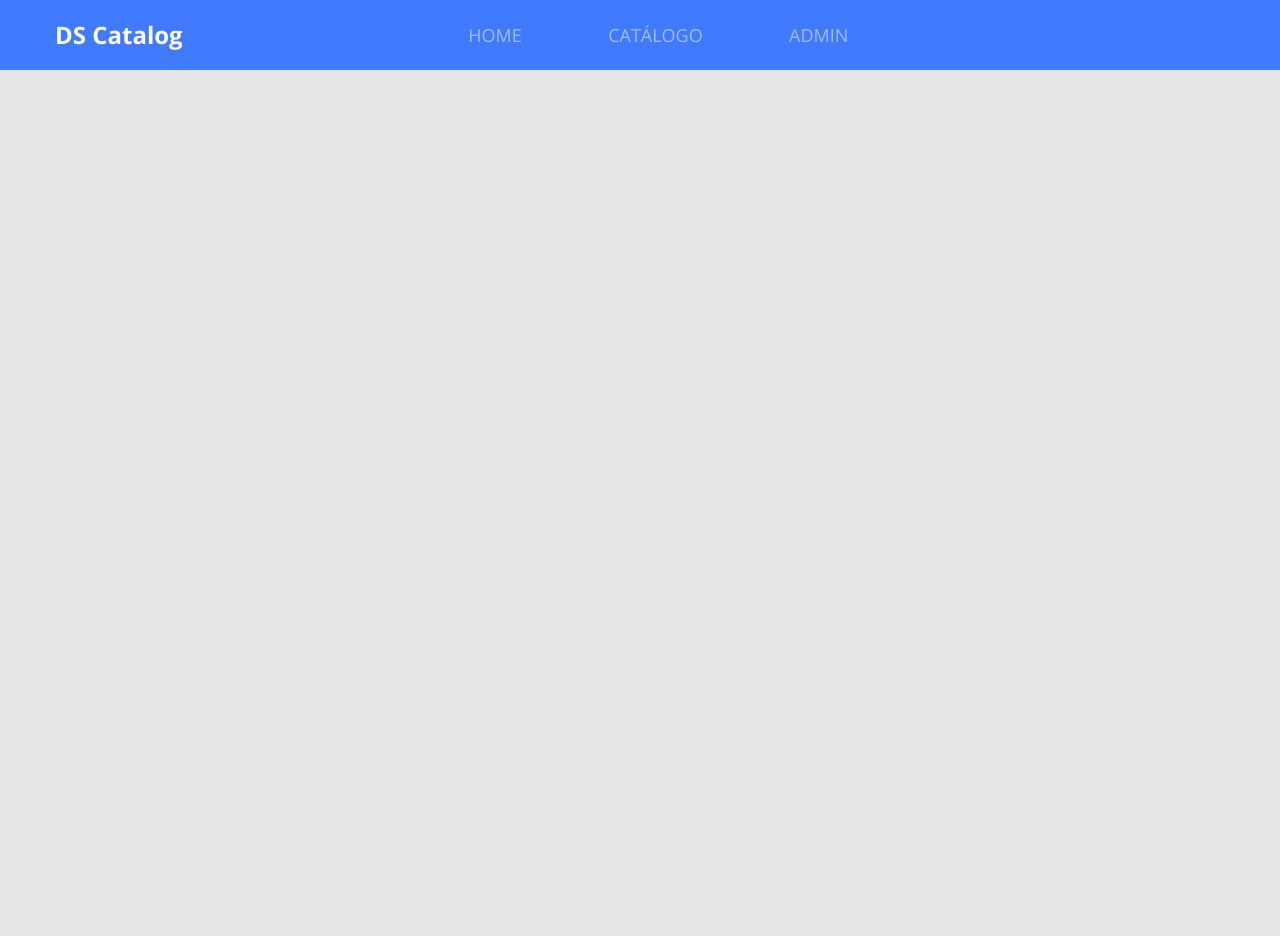
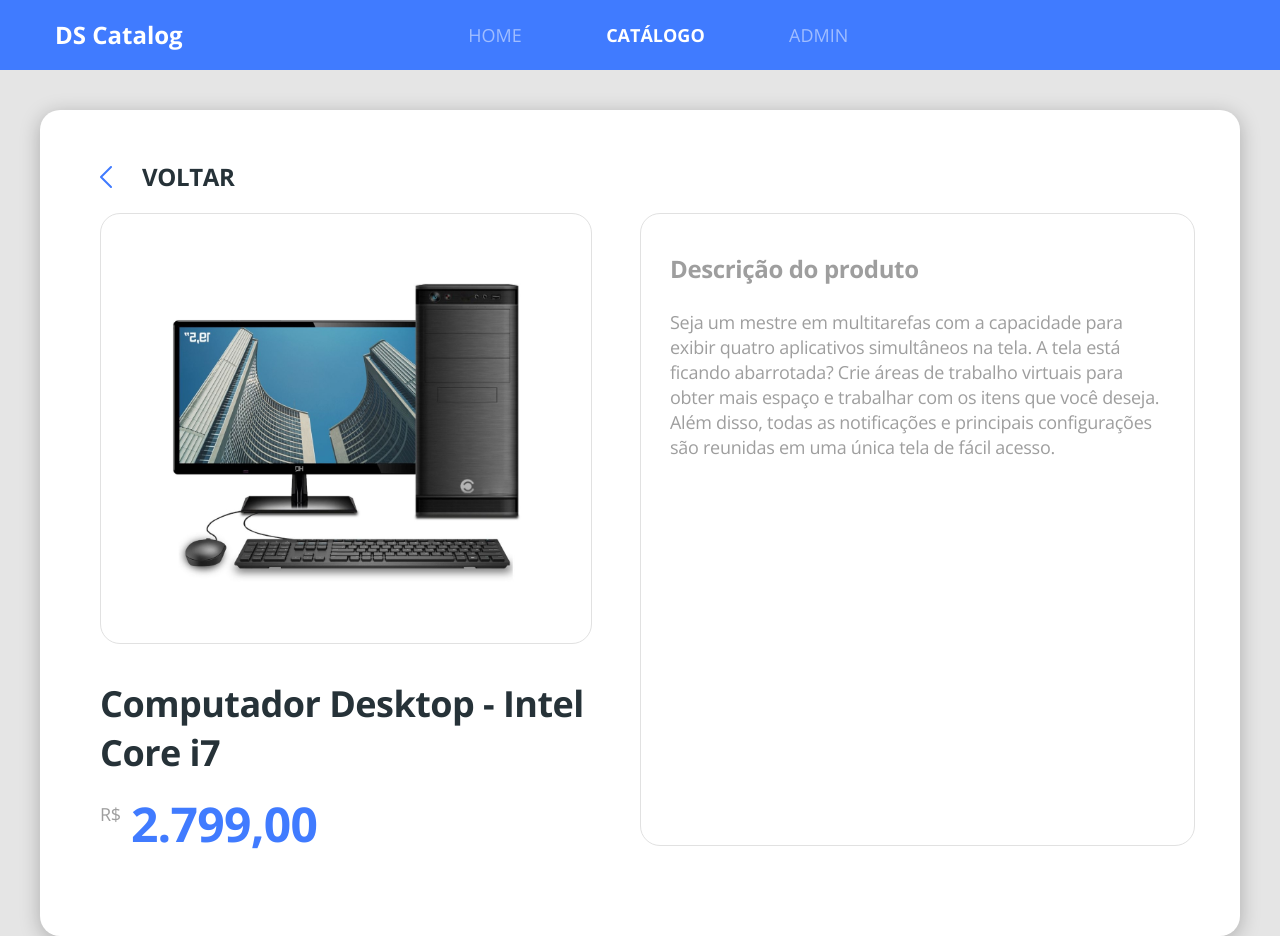
Before and after one commit to rmotaop/dscatalog-bootcamp-devsuperior, a React (Create React App) app in the folder front-web/: page /products/1 in a window 1280 px wide. Before the commit the page ends 800 px from the top, so only its background shows below. Built offline with nearby package versions, Linux system fonts and the light colour scheme.

Commit message:
Add products details

```diff
--- a/front-web/src/Routes.tsx
+++ b/front-web/src/Routes.tsx
@@ -3,6 +3,7 @@
 import Navbar from './core/components/Navbar';
 import Admin from './pages/Admin';
 import Catalog from './pages/Catalog';
+import ProductDetails from './pages/Catalog/components/ProductDetails';
 import Home from './pages/Home';
 
 const Routes = () => (
@@ -12,8 +13,11 @@
             <Route path="/" exact>
                 <Home />
             </Route>
-            <Route path="/catalog">
-                <Catalog />
+            <Route path="/products" exact>
+                 <Catalog />
+            </Route>
+            <Route path="/products/:productId">
+                <ProductDetails />
             </Route>
             <Route path="/admin">
                 <Admin />
--- a/front-web/src/core/components/ButtonIcon/styles.scss
+++ b/front-web/src/core/components/ButtonIcon/styles.scss
@@ -11,4 +11,5 @@
     display: flex;
     align-items: center;
     justify-content: center;
+    color: #FFF;
 }
--- a/front-web/src/core/components/Navbar/index.tsx
+++ b/front-web/src/core/components/Navbar/index.tsx
@@ -18,7 +18,7 @@
                     </NavLink>
                 </li>
                 <li>
-                    <NavLink to="/catalog" activeClassName="active">
+                    <NavLink to="/products" activeClassName="active">
                         CATÁLOGO
                     </NavLink>
                 </li>
--- /dev/null
+++ b/front-web/src/core/components/ProductPrice/index.tsx
@@ -0,0 +1,22 @@
+import React from 'react';
+import './styles.scss';
+
+
+type Props = {
+    price: string;
+}
+
+
+const ProductPrice = ({ price }: Props ) => (
+
+    <div className="product-price-container">
+        <span className="product-currency">R$</span>
+        <h3 className="product-price">
+            {price}
+        </h3>
+    </div>
+
+
+);
+
+export default ProductPrice;
--- /dev/null
+++ b/front-web/src/core/components/ProductPrice/styles.scss
@@ -0,0 +1,20 @@
+
+.product-price-container{
+    margin-top: 25px;
+    display: flex;
+}
+
+.product-currency {
+    font-size: 18px;
+    line-height: 25px;
+    letter-spacing: -0.015em;
+    color: #9E9E9E;
+}
+
+.product-price {
+    font-size: 32px;
+    line-height: 44px;
+    letter-spacing: -0.015em;
+    color: #407BFF;
+    margin-left: 10px;
+}
--- a/front-web/src/pages/Catalog/components/ProductCard/index.tsx
+++ b/front-web/src/pages/Catalog/components/ProductCard/index.tsx
@@ -1,5 +1,6 @@
 import React from 'react';
 import { ReactComponent as ProductImage } from '../../../../core/assets/images/product.svg';
+import ProductPrice from '../../../../core/components/ProductPrice';
 import './styles.scss';
 
 const ProductCard = () => (
@@ -9,10 +10,7 @@
             <h6 className="product-name">
                 Computador Desktop - Intel Core i7
             </h6>
-            <div className="product-price-container">
-                <span className="product-currency">R$</span>
-                <h3 className="product-price">2.779,00</h3>
-            </div>
+            <ProductPrice price="2.799,00" />
         </div>
     </div>
 );
--- a/front-web/src/pages/Catalog/components/ProductCard/styles.scss
+++ b/front-web/src/pages/Catalog/components/ProductCard/styles.scss
@@ -16,24 +16,5 @@
     font-size: 18px;
     line-height: 25px;
     letter-spacing: -0.015em;
+    color: #263238;
 }
-
-.product-price-container{
-    margin-top: 25px;
-    display: flex;
-}
-
-.product-currency {
-    font-size: 18px;
-    line-height: 25px;
-    letter-spacing: -0.015em;
-    color: #9E9E9E;
-}
-
-.product-price {
-    font-size: 32px;
-    line-height: 44px;
-    letter-spacing: -0.015em;
-    color: #407BFF;
-    margin-left: 10px;
-}
--- /dev/null
+++ b/front-web/src/pages/Catalog/components/ProductDetails/index.tsx
@@ -0,0 +1,53 @@
+import React from 'react';
+import { Link, useParams } from 'react-router-dom';
+import {  ReactComponent as ArrowIcon } from '../../../../core/assets/images/arrow.svg';
+import {  ReactComponent as ProductImage } from '../../../../core/assets/images/product.svg';
+import ProductPrice from '../../../../core/components/ProductPrice';
+import './styles.scss';
+
+type ParamsType = {
+    productId: string;
+}
+
+
+const ProductDetails = () => {
+
+    const { productId }= useParams<ParamsType>();
+    console.log(productId);
+
+    return (
+        <div className="products-details-container">
+            <div className="card-base border-radius-20 product-details">
+              <Link to="/products" className="product-details-goback">
+                <ArrowIcon className="icon-goback"/>
+                <h1 className="text-goback">VOLTAR</h1>
+                </Link>
+                <div className="row">
+                    <div className="col-6 pr-5">
+                            <div className="product-details-card text-center">
+                            <ProductImage className="products-details-image"/>
+                            </div>
+                            <h1 className="product-details-name">
+                                Computador Desktop - Intel Core i7
+                            </h1>
+
+                            <ProductPrice price="2.799,00" />
+
+                    </div>
+                    <div className="col-6 product-details-card">
+                        <h1 className="procuct-description-title">Descrição do produto</h1>
+                        <p className="product-description-text">
+                            Seja um mestre em multitarefas com a capacidade para exibir quatro aplicativos
+                            simultâneos na tela. A tela está ficando abarrotada? Crie áreas de trabalho
+                            virtuais para obter mais espaço e trabalhar com os itens que você deseja.
+                            Além disso, todas as notificações e principais configurações são reunidas
+                            em uma única tela de fácil acesso.
+                        </p>
+                        </div>
+                </div>
+            </div>
+        </div>
+    );
+};
+
+export default ProductDetails;
--- /dev/null
+++ b/front-web/src/pages/Catalog/components/ProductDetails/styles.scss
@@ -0,0 +1,64 @@
+.products-details-container{
+    margin-top: 40px;
+    padding-left: 40px;
+    padding-right: 40px;
+}
+
+.product-details{
+    padding: 50px 60px 90px 60px;
+}
+
+.icon-goback{
+    color: #407BFF;
+    transform: rotate(-180deg);
+}
+
+.product-details-goback {
+    display: flex;
+    align-items: center;
+    margin-bottom: 20px;
+}
+.text-goback {
+    font-size: 24px;
+    line-height: 33px;
+    letter-spacing: -0.015em;
+    color: #263238;
+    margin-left: 30px;
+}
+
+.product-details-card {
+    border: 1px solid #E1E1E1;
+    border-radius: 20px;
+    padding: 38px 29px;
+}
+
+.products-details-image{
+    width: 353px;
+    height: 353px;
+}
+
+.procuct-description-title {
+    font-size: 24px;
+    line-height: 33px;
+    letter-spacing: -0.015em;
+    color: #9E9E9E;
+    margin-bottom: 25px;
+}
+.product-description-text {
+    font-size: 18px;
+    line-height: 25px;
+    letter-spacing: -0.015em;
+    color: #9E9E9E;
+}
+
+.product-details-name {
+    margin-top: 35px;
+    font-size: 36px;
+    line-height: 49px;
+    letter-spacing: -0.015em;
+    color: #263238;
+}
+
+.product-details .product-price {
+    font-size: 48px;
+}
--- a/front-web/src/pages/Catalog/index.tsx
+++ b/front-web/src/pages/Catalog/index.tsx
@@ -1,5 +1,6 @@
 import React from 'react';
 import ProductCard from './components/ProductCard';
+import { Link } from 'react-router-dom';
 import './styles.scss';
 
 
@@ -9,12 +10,15 @@
             Catálogo de produtos
         </h1>
         <div className="catalog-products">
-            <ProductCard />
-            <ProductCard />
-            <ProductCard />
-            <ProductCard />
-            <ProductCard />
-            <ProductCard />
+            <Link to="products/1"> <ProductCard /></Link>
+            <Link to="products/2"> <ProductCard /></Link>
+            <Link to="products/3"> <ProductCard /></Link>
+            <Link to="products/4"> <ProductCard /></Link>
+            <Link to="products/5"> <ProductCard /></Link>
+            <Link to="products/5"> <ProductCard /></Link>
+            <Link to="products/7"> <ProductCard /></Link>
+            <Link to="products/8"> <ProductCard /></Link>
+
 
         </div>
     </div>
--- a/front-web/src/pages/Home/index.tsx
+++ b/front-web/src/pages/Home/index.tsx
@@ -11,7 +11,7 @@
             <div className="col-6">
                 <h1 className="text-title">Conheça o melhor<br/> catálogo de produtos</h1>
                 <p className="text-subtitle">Ajudaremos você a encontrar os melhores <br/>produtos disponíveis no mercado.</p>
-                <Link to="/catalog">
+                <Link to="/products">
                    <ButtonIcon text="inicie agora a sua busca"/>
                 </Link>
 
```
Also changed, not shown: front-web/src/core/assets/images/arrow.svg, 1 other file (tests, documents, lock files or other folders).
